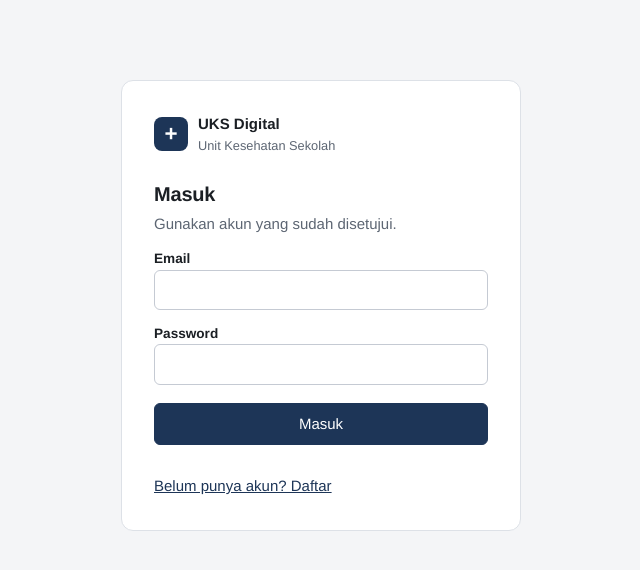
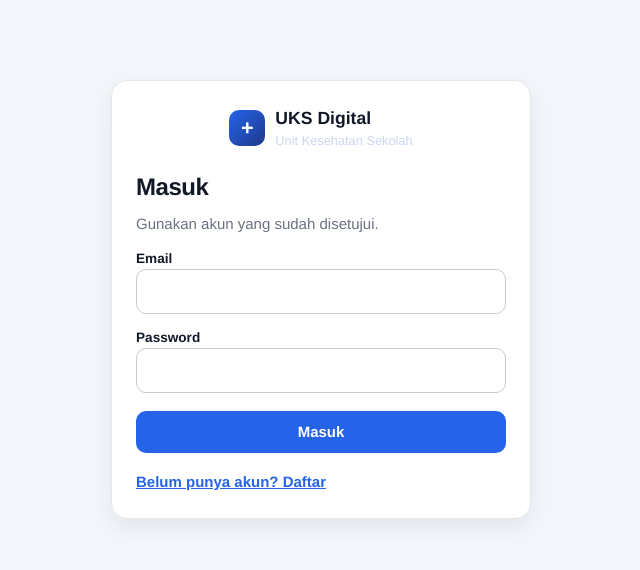
Before and after one commit to teguh-rgb/UKS_MERDEKA, a website: page public/index.html in a window 1280 px wide. Shown: the whole page, without its empty margins (319-959 px from the left). Drawn offline with Linux system fonts and the light colour scheme.

Commit message:
Finalize UKS dashboard styling

```diff
--- a/public/style.css
+++ b/public/style.css
@@ -1,63 +1,173 @@
-:root{--ink:#1b1f24;--mut:#5d6673;--line:#dde1e7;--bg:#f4f5f7;--ac:#1d3557;--ac2:#162a45;--f:"Helvetica Neue",Helvetica,Arial,"Liberation Sans",sans-serif;color-scheme:light}
+:root{
+  --bg:#f3f6fb;
+  --panel:#ffffff;
+  --sidebar:#0f172a;
+  --sidebar-soft:#1f2937;
+  --primary:#2563eb;
+  --primary-dark:#1e3a8a;
+  --success:#16a34a;
+  --warning:#f59e0b;
+  --danger:#dc2626;
+  --text:#111827;
+  --muted:#6b7280;
+  --border:#e5e7eb;
+  --shadow:0 8px 24px rgba(15,23,42,0.08);
+  --radius:16px;
+  --font:"Helvetica Neue", Helvetica, Arial, sans-serif;
+}
+
 *{box-sizing:border-box}
-body{margin:0;background:var(--bg);color:var(--ink);font:15px/1.5 var(--f);font-variant-numeric:tabular-nums;-webkit-font-smoothing:antialiased}
-h1,h2,h3{font-family:var(--f);font-weight:600;letter-spacing:-.01em;margin:0}
-h1{font-size:1.5rem;margin-bottom:16px}h2{font-size:1.25rem}h3{font-size:1.05rem;margin:28px 0 4px}
-small{display:block;color:var(--mut);font-size:.8rem}
-.mut{color:var(--mut);margin:0}
-.err{background:#fbe5e5;color:#9b1c1c;padding:10px 12px;border-radius:6px;margin:12px 0 0}
-.ok{background:#e6f2ea;color:#1e6b3a;padding:10px 12px;border-radius:6px;margin:12px 0 0}
-button{font:inherit;font-weight:500;padding:9px 16px;border:1px solid var(--ac);background:var(--ac);color:#fff;border-radius:6px;cursor:pointer}
-button:hover{background:var(--ac2)}
-button.ghost{background:#fff;color:var(--ac);border-color:#b8c0cc}
-button.ghost:hover{background:#eef1f5}
-button.sm{padding:5px 11px;font-size:.82rem}
-button.link{background:none;border:0;color:var(--ac);text-decoration:underline;padding:12px 0 0}
+html,body{margin:0;padding:0}
+body{
+  background:var(--bg);
+  color:var(--text);
+  font:15px/1.5 var(--font);
+  font-variant-numeric:tabular-nums;
+  -webkit-font-smoothing:antialiased;
+}
+
+h1,h2,h3{margin:0;letter-spacing:-0.02em;font-family:var(--font)}
+h1{font-size:2rem;margin-bottom:16px}
+h2{font-size:1.5rem;margin-bottom:8px}
+h3{font-size:1.2rem;margin:0 0 12px}
+small{display:block;color:var(--muted);font-size:.8rem}
+.mut{color:var(--muted);margin:0}
+.err{background:#fbe5e5;color:#9b1c1c;padding:10px 12px;border-radius:10px;margin:12px 0 0}
+.ok{background:#e6f2ea;color:#1e6b3a;padding:10px 12px;border-radius:10px;margin:12px 0 0}
+
+button, input, select, textarea{
+  font:inherit;
+  font-family:var(--font);
+}
+button{
+  border:none;
+  border-radius:10px;
+  background:var(--primary);
+  color:#fff;
+  padding:10px 16px;
+  font-weight:600;
+  cursor:pointer;
+  transition:.2s ease;
+}
+button:hover{background:var(--primary-dark)}
+button.ghost{background:#fff;color:var(--primary);border:1px solid var(--border)}
+button.ghost:hover{background:#eef4ff}
+button.sm{padding:6px 11px;font-size:.82rem}
+button.link{background:none;border:0;color:var(--primary);text-decoration:underline;padding:0}
 button.link:hover{background:none}
-button:focus-visible,input:focus-visible,select:focus-visible,textarea:focus-visible{outline:2px solid var(--ac);outline-offset:2px}
-.app{display:grid;grid-template-columns:248px 1fr;min-height:100vh}
-aside{background:var(--ac);color:#fff;padding:20px 14px;display:flex;flex-direction:column;gap:20px;position:sticky;top:0;height:100vh}
-.brand{display:flex;gap:10px;align-items:center;padding:0 6px}
-.brand strong{font-weight:600}
-.brand small{color:#b9c6da}
-.mark{width:34px;height:34px;border-radius:8px;background:#fff;color:var(--ac);display:grid;place-items:center;font-weight:700;font-size:1.4rem;flex:none}
-aside nav{display:flex;flex-direction:column;gap:2px}
-aside nav button{background:none;border:0;color:#d6dfec;text-align:left;padding:10px 12px;font-weight:400}
-aside nav button:hover{background:rgba(255,255,255,.1)}
-aside nav button.on{background:#fff;color:var(--ac);font-weight:600}
-.me{margin-top:auto;padding:14px 6px 0;border-top:1px solid rgba(255,255,255,.2);display:grid;gap:2px}
-.me small{color:#b9c6da;margin-bottom:10px}
-aside .me button{background:none;border:1px solid rgba(255,255,255,.45);color:#fff}
-aside .me button:hover{background:rgba(255,255,255,.14)}
+button:focus-visible,input:focus-visible,select:focus-visible,textarea:focus-visible{outline:2px solid rgba(37,99,235,.35);outline-offset:2px}
+
+.app{
+  display:grid;
+  grid-template-columns:248px minmax(0,1fr);
+  min-height:100vh;
+}
+aside{
+  background:var(--sidebar);
+  color:#fff;
+  padding:20px 14px;
+  display:flex;
+  flex-direction:column;
+  gap:18px;
+  position:sticky;
+  top:0;
+  height:100vh;
+}
+.brand{
+  display:flex;
+  align-items:center;
+  gap:10px;
+  padding:6px 8px 12px;
+}
+.brand strong{font-weight:700;font-size:1.1rem}
+.brand small{color:#c9d7ef}
+.mark{
+  width:36px;
+  height:36px;
+  border-radius:10px;
+  background:linear-gradient(135deg,var(--primary),var(--primary-dark));
+  color:#fff;
+  display:grid;
+  place-items:center;
+  font-weight:700;
+  font-size:1.35rem;
+  flex:none;
+}
+aside nav{display:flex;flex-direction:column;gap:4px}
+aside nav button{
+  background:none;
+  border:none;
+  color:#dfe7ff;
+  text-align:left;
+  padding:11px 12px;
+  font-weight:500;
+  border-radius:10px;
+}
+aside nav button:hover{background:rgba(255,255,255,.08)}
+aside nav button.on{
+  background:#fff;
+  color:var(--primary-dark);
+  font-weight:700;
+}
+.me{margin-top:auto;padding:14px 6px 0;border-top:1px solid rgba(255,255,255,.18);display:grid;gap:2px}
+.me small{color:#c9d7ef;margin-bottom:10px}
+aside .me button{background:none;border:1px solid rgba(255,255,255,.35);color:#fff}
+aside .me button:hover{background:rgba(255,255,255,.12)}
+
 .pane{padding:28px 32px;min-width:0}
-.card{background:#fff;border:1px solid var(--line);border-radius:12px;padding:32px}
-.auth{width:min(400px,calc(100% - 32px));margin:10vh auto 0}
-.auth .brand{padding:0;margin-bottom:24px}
-.auth .mark{background:var(--ac);color:#fff}
-.auth .brand small{color:var(--mut)}
-.auth h2{margin-bottom:4px}
+.card{
+  background:#fff;
+  border:1px solid var(--border);
+  border-radius:var(--radius);
+  padding:24px;
+  box-shadow:var(--shadow);
+}
+
+.auth{width:min(420px,calc(100% - 32px));margin:10vh auto 0}
+.auth .brand{padding:0;margin-bottom:18px;justify-content:center}
+.auth .mark{background:linear-gradient(135deg,var(--primary),var(--primary-dark));color:#fff}
+.auth h2{margin-bottom:8px}
 label{display:block;margin:14px 0 4px;font-size:.85rem;font-weight:600}
-input,select,textarea{width:100%;font:inherit;padding:9px 11px;border:1px solid #c5cad3;border-radius:6px;background:#fff;color:var(--ink)}
-form>p{margin:18px 0 0}form>p button{width:100%}
-.tw{overflow-x:auto;background:#fff;border:1px solid var(--line);border-radius:10px;margin-top:12px}
-table{border-collapse:collapse;width:100%;font-size:.9rem}
-th,td{text-align:left;padding:11px 14px;border-bottom:1px solid var(--line);vertical-align:top}
-th{font-weight:600;color:var(--mut);font-size:.8rem;background:#fafbfc;white-space:nowrap}
+input,select,textarea{
+  width:100%;
+  font:inherit;
+  padding:11px 12px;
+  border:1px solid #c5cad3;
+  border-radius:10px;
+  background:#fff;
+  color:var(--text)
+}
+form>p{margin:18px 0 0}
+form>p button{width:100%}
+
+.tw{
+  overflow-x:auto;
+  background:#fff;
+  border:1px solid var(--border);
+  border-radius:12px;
+  margin-top:12px;
+  box-shadow:var(--shadow);
+}
+table{border-collapse:collapse;width:100%;font-size:.92rem}
+th,td{text-align:left;padding:12px 14px;border-bottom:1px solid var(--border);vertical-align:top}
+th{font-weight:700;color:var(--muted);font-size:.78rem;background:#f8fafc;white-space:nowrap}
 tbody tr:last-child td{border-bottom:0}
 tbody tr:hover td{background:#fafbfc}
 .ac{display:flex;gap:6px;flex-wrap:wrap}
-.t{color:var(--mut);font-size:.82rem}
-.b{display:inline-block;padding:2px 9px;border-radius:999px;font-size:.78rem;font-weight:600;background:#eceff3;color:#3b4350;white-space:nowrap}
+.t{color:var(--muted);font-size:.82rem}
+.b{display:inline-block;padding:4px 10px;border-radius:999px;font-size:.76rem;font-weight:700;background:#ecf0f4;color:#485466;white-space:nowrap}
 .b.istirahat{background:#e8eef8;color:#1d3557}
 .b.menunggu_konfirmasi_wali,.b.menunggu_verifikasi_fisik,.b.warn{background:#fdf1d8;color:#8a5a00}
 .b.sudah_dijemput,.b.kembali_ke_kelas,.b.good{background:#e6f2ea;color:#1e6b3a}
 .b.bad{background:#fbe5e5;color:#9b1c1c}
 .vit{display:grid;grid-template-columns:auto auto;gap:0 10px;margin:0;font-size:.85rem;white-space:nowrap}
-.vit dt{color:var(--mut)}.vit dd{margin:0}
-dialog{border:0;border-radius:12px;padding:24px;width:min(92vw,440px);color:var(--ink);box-shadow:0 20px 50px rgba(0,0,0,.28)}
-dialog h3{margin:0 0 4px}
-dialog::backdrop{background:rgba(20,33,61,.5)}
+.vit dt{color:var(--muted)}
+.vit dd{margin:0}
+
+dialog{border:0;padding:0;background:transparent}
+dialog::backdrop{background:rgba(15,23,42,.5)}
 menu{display:flex;gap:8px;justify-content:flex-end;padding:0;margin:20px 0 0}
+
 @media(max-width:800px){
   .app{grid-template-columns:1fr}
   aside{position:static;height:auto;flex-direction:row;flex-wrap:wrap;align-items:center;padding:12px 14px;gap:10px}
@@ -65,4 +175,5 @@ aside nav{flex-direction:row;overflow-x:auto;order:3;width:100%}
   aside nav button{white-space:nowrap}
   .me{margin:0 0 0 auto;border:0;padding:0;display:flex;align-items:center;gap:10px}
   .me small{display:none}
-.pane{padding:18px 14px}}
+  .pane{padding:18px 14px}
+}
```
Lines whose indentation alone changed are shown as unchanged.
